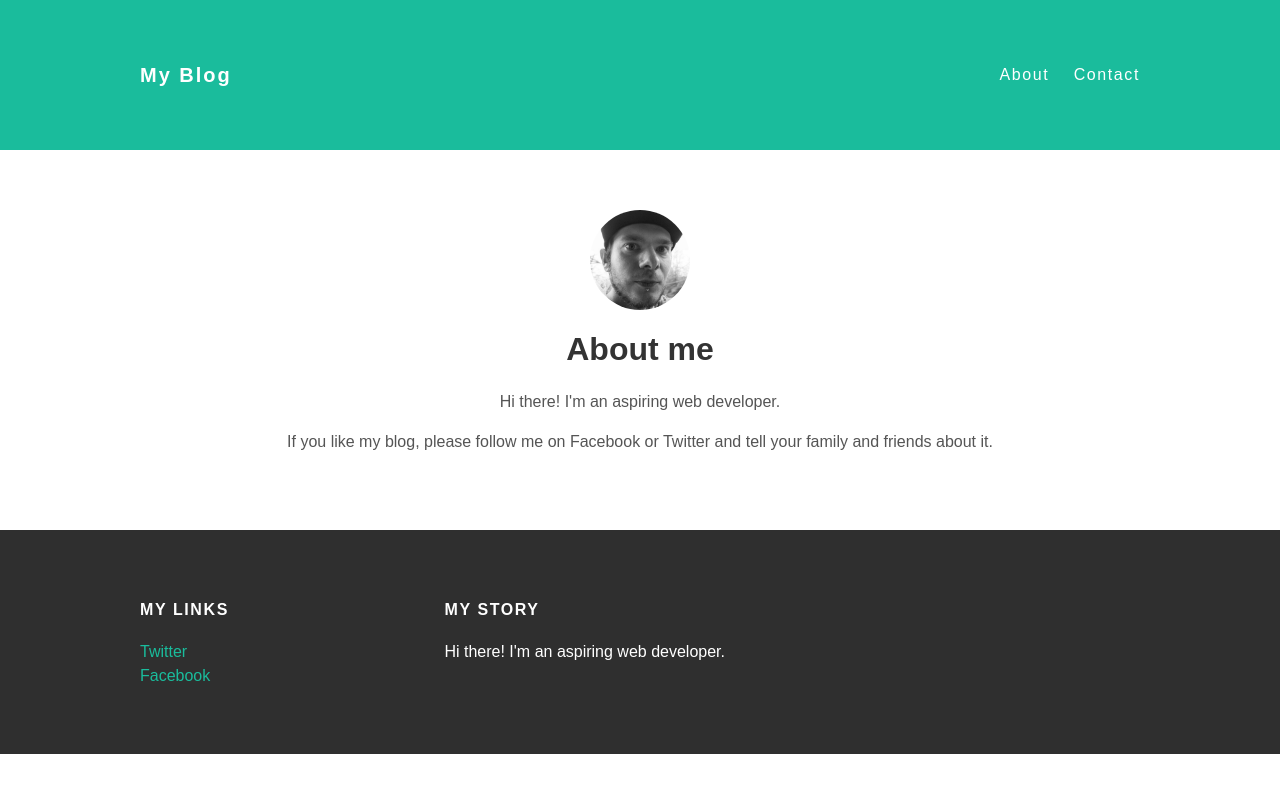
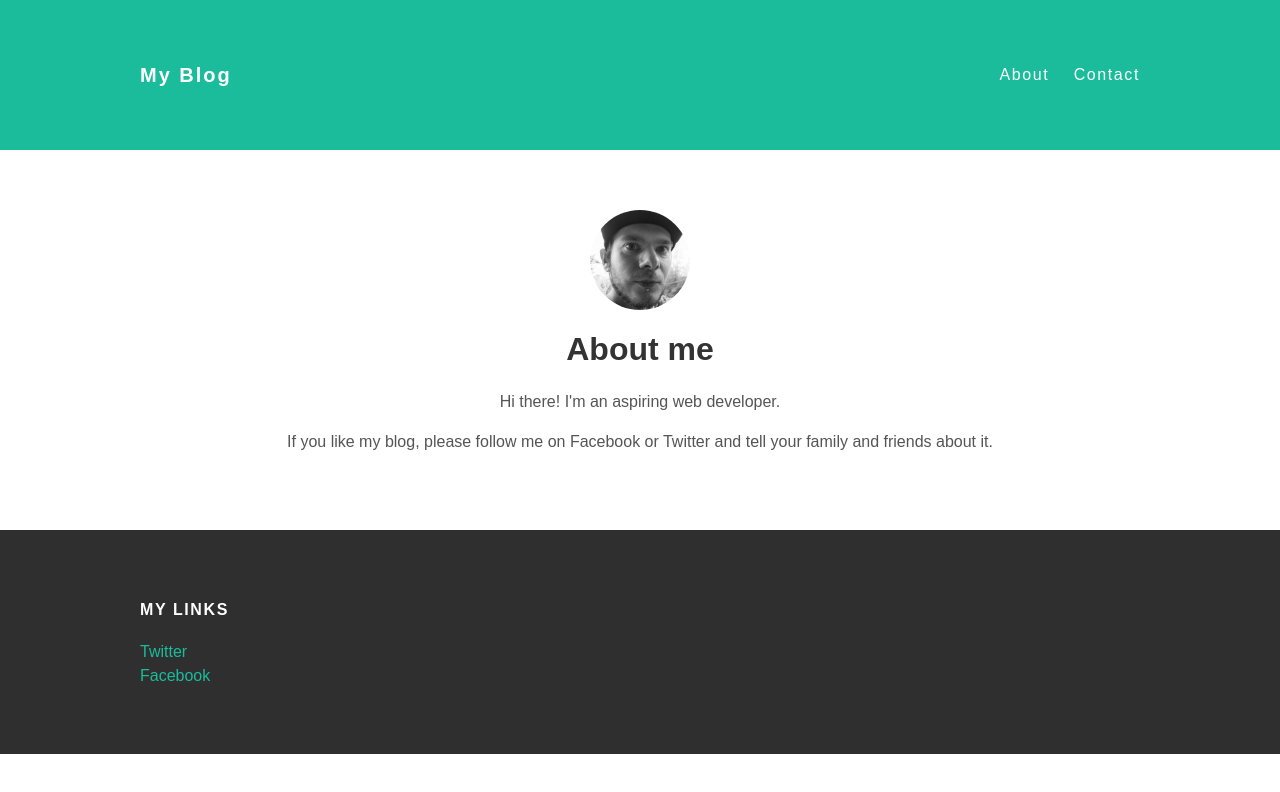
Before and after one commit to therealmookey/therealmookey.github.io, a plain HTML site: page about.html in a window 1280 px wide. Drawn offline with Linux system fonts and the light colour scheme; a web font is replaced by a local one.

Commit message:
Update about.html

```diff
--- a/about.html
+++ b/about.html
@@ -41,9 +41,9 @@
         </p>
       </div>
       <div class="column">
-        <h4>My Story</h4>
+        <h4></h4>
         <p>
-          Hi there! I'm an aspiring web developer.
+
         </p>
       </div>
     </div>
```
